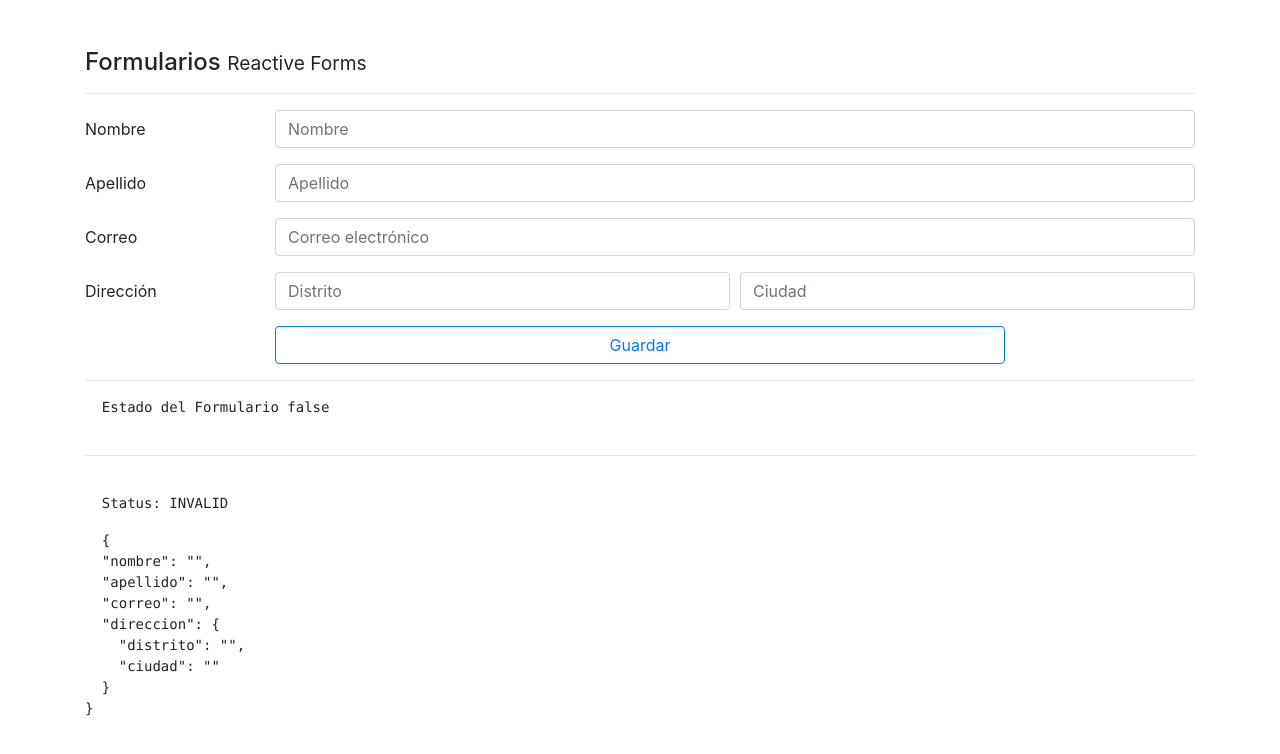
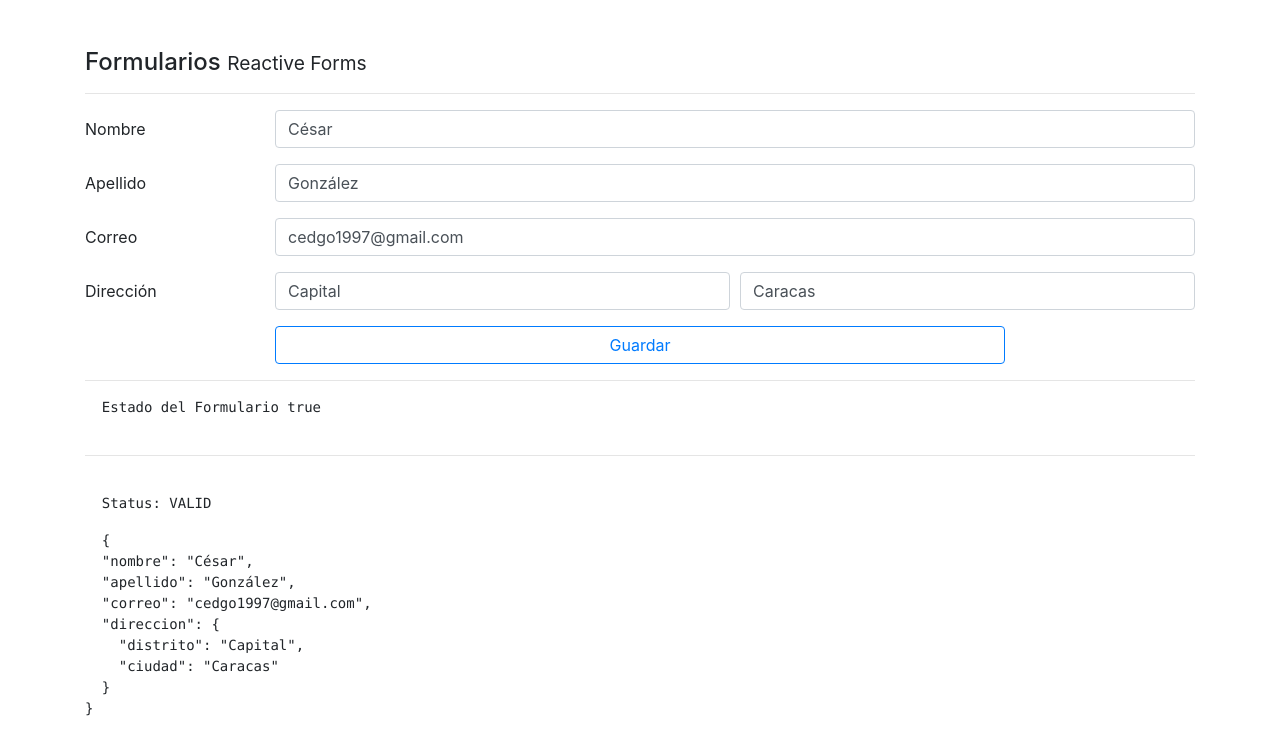
Before and after one commit to Cedgo1997/Angular-Forms, an Angular app: page /reactive in a window 1280 px wide. Shown: the top 754 px of the page. Built offline with nearby package versions, Linux system fonts and the light colour scheme.

Commit message:
cargarDataAlFormulario method added

```diff
--- a/src/app/pages/reactive/reactive.component.ts
+++ b/src/app/pages/reactive/reactive.component.ts
@@ -11,6 +11,7 @@ export class ReactiveComponent implements OnInit {
 
   constructor(private fb: FormBuilder) {
     this.crearFormulario();
+    this.cargarDataAlFormulario();
   }
 
   ngOnInit() {}
@@ -30,11 +31,17 @@ export class ReactiveComponent implements OnInit {
   }
 
   get distritoNoValido() {
-    return this.forma.get("direccion.distrito").invalid && this.forma.get("direccion.distrito").touched;
+    return (
+      this.forma.get("direccion.distrito").invalid &&
+      this.forma.get("direccion.distrito").touched
+    );
   }
 
   get ciudadNoValido() {
-    return this.forma.get("direccion.ciudad").invalid && this.forma.get("direccion.ciudad").touched;
+    return (
+      this.forma.get("direccion.ciudad").invalid &&
+      this.forma.get("direccion.ciudad").touched
+    );
   }
 
   crearFormulario() {
@@ -49,17 +56,34 @@ export class ReactiveComponent implements OnInit {
         ],
       ],
       direccion: this.fb.group({
-        distrito: ['', Validators.required],
-        ciudad: ['', Validators.required]
-      })
+        distrito: ["", Validators.required],
+        ciudad: ["", Validators.required],
+      }),
+    });
+  }
+
+  cargarDataAlFormulario() {
+    this.forma.setValue({
+      nombre: "César",
+      apellido: "González",
+      correo: "cedgo1997@gmail.com",
+      direccion: {
+        distrito: "Capital",
+        ciudad: "Caracas",
+      },
     });
   }
 
   guardar() {
-    console.log(this.forma);
     if (this.forma.invalid) {
-      Object.values(this.forma.controls).forEach((control) => {
-        control.markAsTouched();
+      return Object.values(this.forma.controls).forEach((control) => {
+        if (control instanceof FormGroup) {
+          Object.values(control.controls).forEach((control) => {
+            control.markAsTouched();
+          });
+        } else {
+          control.markAsTouched();
+        }
       });
     }
 
```
